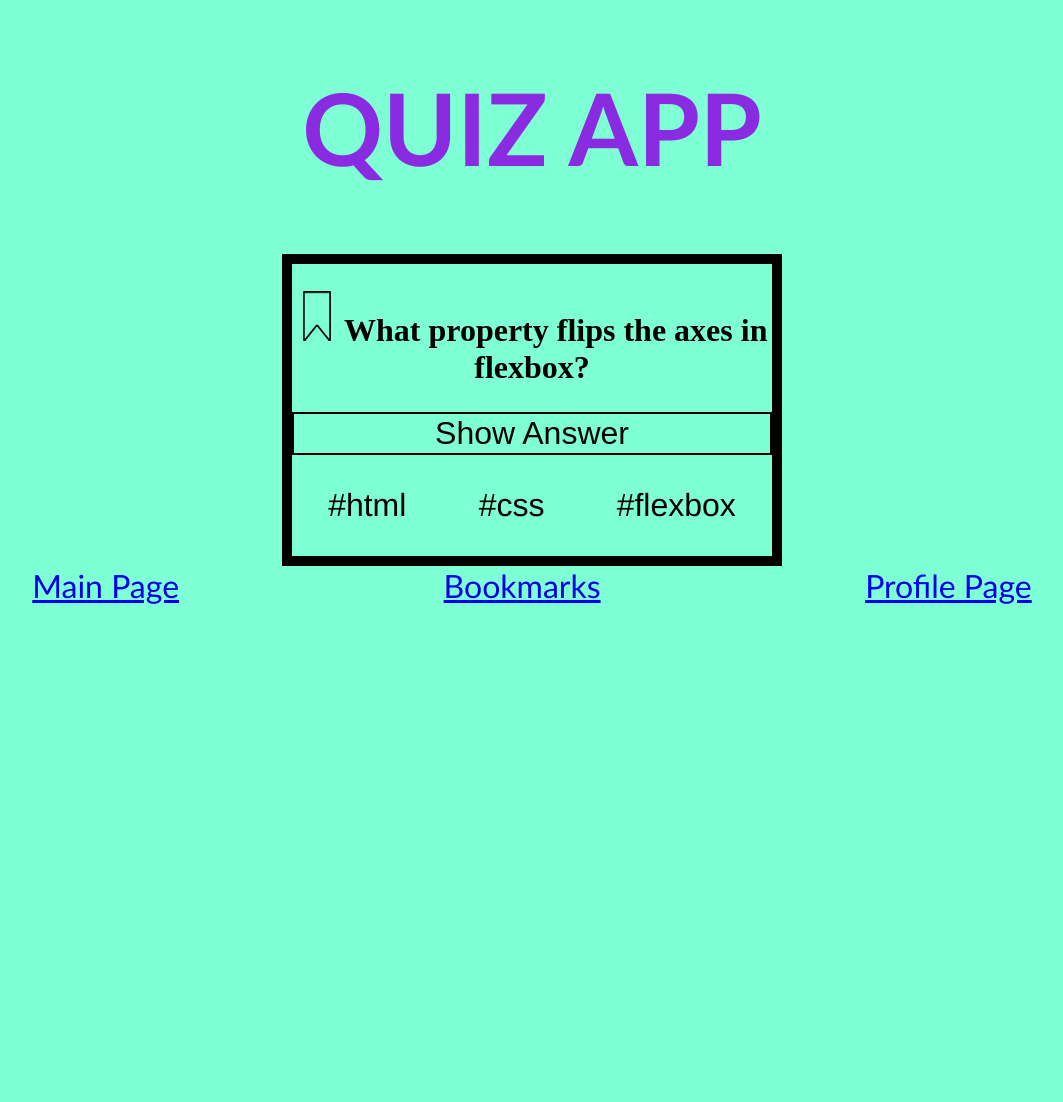
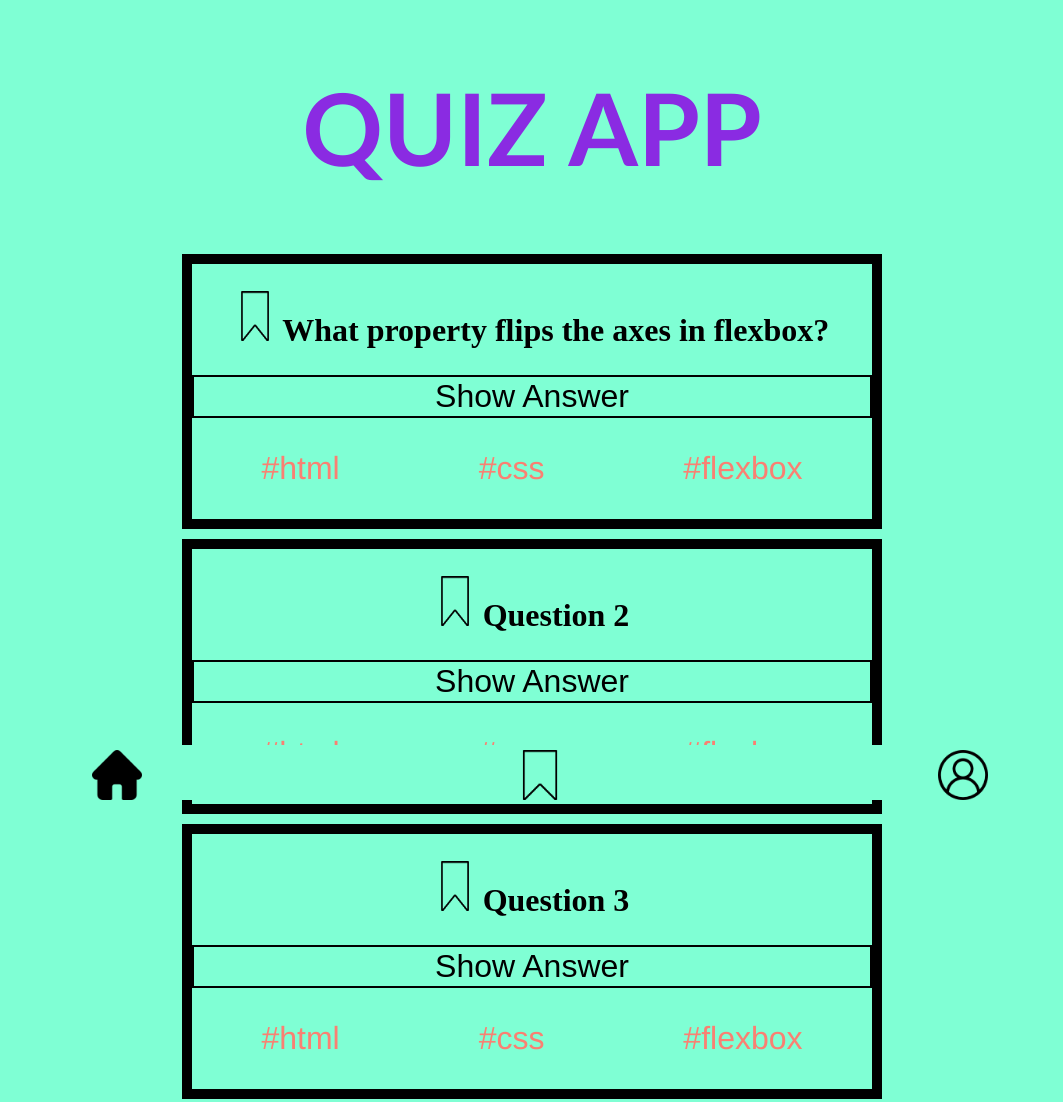
Before and after one commit to jenagansivakumar/first_project, a plain HTML site: page index.html in a window 1280 px wide. Shown: the whole page, without its empty margins (108-1171 px from the left). Before the commit the page ends 800 px from the top, so only its background shows below. Drawn offline with Linux system fonts and the light colour scheme.

Commit message:
added fixed navbar

```diff
--- a/index.html
+++ b/index.html
@@ -15,9 +15,41 @@
       <div class="question_container">
       <section class="question__card">
         <h2 class="question__card__question">
-          <img id="bookmark_pic" src="assets/bookmark_transparent.png" width="40"
+          <img id="question_bookmark" src="assets/bookmark_transparent.png" width="40"
           height="50" alt="">
           What property flips the axes in flexbox?
+        </h2>
+
+        <button>Show Answer</button>
+
+        <div class="tag_container">
+          <p id="tags">#html</p>
+          <p id="tags">#css</p>
+          <p id="tags">#flexbox</p>
+        </div>
+      </div>
+      <div class="question_container">
+      <section class="question__card">
+        <h2 class="question__card__question">
+          <img id="question_bookmark" src="assets/bookmark_transparent.png" width="40"
+          height="50" alt="">
+          Question 2
+        </h2>
+
+        <button>Show Answer</button>
+
+        <div class="tag_container">
+          <p id="tags">#html</p>
+          <p id="tags">#css</p>
+          <p id="tags">#flexbox</p>
+        </div>
+      </div>
+      <div class="question_container">
+      <section class="question__card">
+        <h2 class="question__card__question">
+          <img id="question_bookmark" src="assets/bookmark_transparent.png" width="40"
+          height="50" alt="">
+          Question 3
         </h2>
 
         <button>Show Answer</button>
@@ -35,10 +67,10 @@
 
     <footer class="navbar">
       <a href="index.html" class="footer_link footer__link--active">
-        Main Page</a
+        <img src="assets/home_filled.png" width="50" alt=""></a
       >
-      <a href="bookmark.html" class="footer_link"> Bookmarks</a>
-      <a href="profile.html" class="footer_link"> Profile Page</a>
+      <a href="bookmark.html" class="footer_link"> <img src="assets/bookmark_transparent.png" width="50" alt=""></a>
+      <a href="profile.html" class="footer_link"> <img src="assets/profile.png" width="50" alt=""> </a>
     </footer>
   </body>
 </html>
--- a/styles.css
+++ b/styles.css
@@ -13,28 +13,36 @@ main {
 
 .tag_container {
   display: flex;
+  color: salmon;
   flex-direction: row;
   font-family: "Franklin Gothic Medium", "Arial Narrow", Arial, sans-serif;
   justify-content: space-around;
   align-items: flex-start;
+  font-size: small;
 }
 
 .navbar {
+  margin-top: 10px;
+  height: 55px;
+  width: 100%;
   display: flex;
   justify-content: space-around;
   font-family: "Gill Sans", "Gill Sans MT", Calibri, "Trebuchet MS", sans-serif;
   font-size: larger;
-  align-items: flex-end;
+  position: fixed;
+  bottom: 0px;
+  padding: 5px;
 }
 
 .question__card {
+  position: relative;
   display: flex;
   flex-direction: column;
   display: flex;
   border: 50px solid;
   border-color: black;
   border-width: 10px;
-  width: 500px;
+  width: 700px;
 }
 
 h1 {
@@ -55,12 +63,14 @@ button {
 .question_container {
   display: flex;
   justify-content: center;
+  margin-top: 10px;
 }
 
 button:active {
   background-color: yellow;
 }
 
-.question_container > .text {
-  flex: 2 0 0%;
+.question_bookmark {
+  position: absolute;
+  margin-left: 500px;
 }
```
